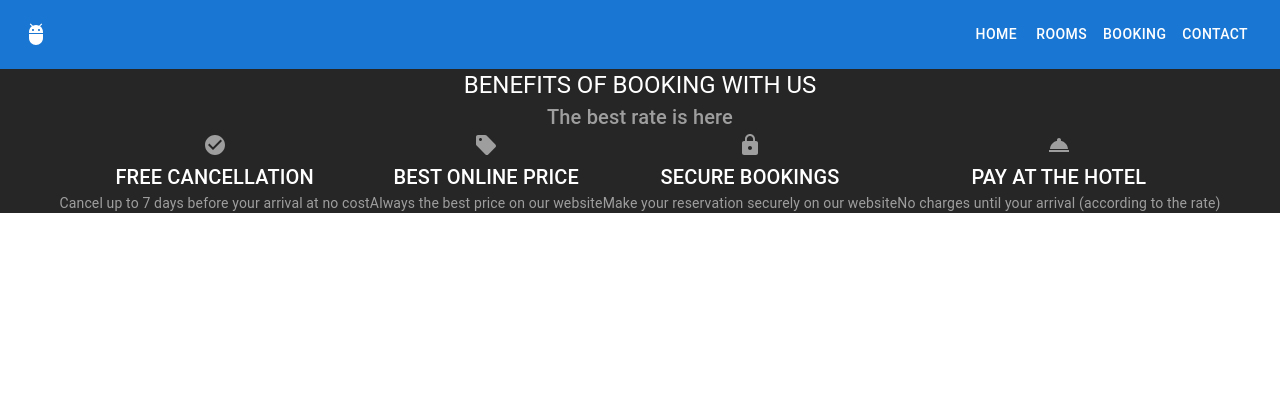
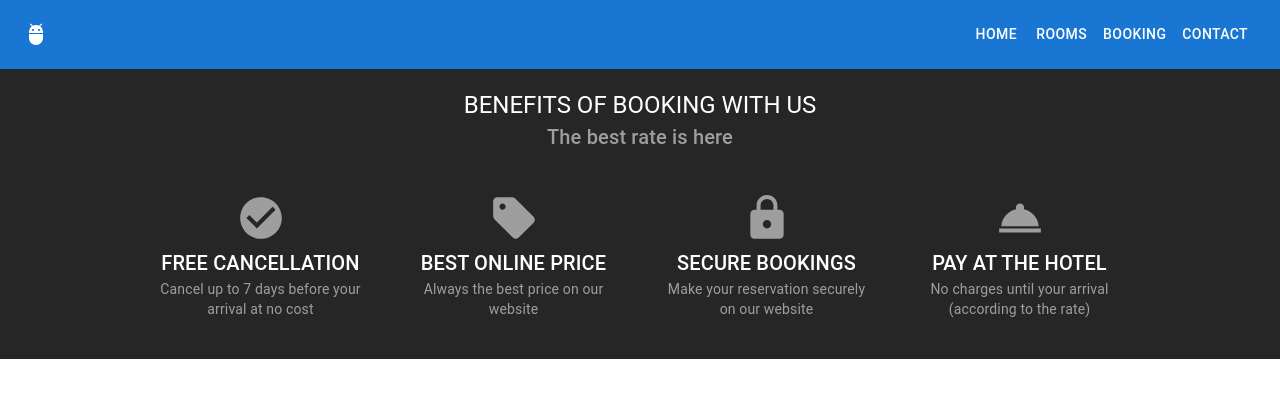
Before and after one commit to goncalhurtado/hotel-software, a React (Vite) app: page / in a window 1280 px wide. Shown: the top 398 px of the page. Built offline with nearby package versions, Linux system fonts and the light colour scheme; the HTML template or start-up script is replaced by a standard one.

Commit message:
added style to benefit component

```diff
--- a/src/components/home/Benefits.jsx
+++ b/src/components/home/Benefits.jsx
@@ -13,27 +13,27 @@ const Benefits = () => {
     {
       title: "FREE CANCELLATION",
       description: "Cancel up to 7 days before your arrival at no cost",
-      img: <CheckCircleIcon />,
+      img: <CheckCircleIcon sx={{ fontSize: "50px" }} />,
     },
     {
       title: "BEST ONLINE PRICE",
       description: "Always the best price on our website",
-      img: <SellIcon />,
+      img: <SellIcon sx={{ fontSize: "50px" }} />,
     },
     {
       title: "SECURE BOOKINGS",
       description: "Make your reservation securely on our website",
-      img: <LockIcon />,
+      img: <LockIcon sx={{ fontSize: "50px" }} />,
     },
     {
       title: "PAY AT THE HOTEL",
       description: "No charges until your arrival (according to the rate)",
-      img: <RoomServiceIcon />,
+      img: <RoomServiceIcon sx={{ fontSize: "50px" }} />,
     },
   ];
   return (
-    <Box sx={{ backgroundColor: "#262626" }}>
-      <Box>
+    <Box sx={{ backgroundColor: "#262626", padding: "20px" }}>
+      <Box sx={{ paddingBottom: "20px" }}>
         <Typography textAlign={"center"} variant="h5" color="#FFFFFF">
           BENEFITS OF BOOKING WITH US
         </Typography>
@@ -44,7 +44,7 @@ const Benefits = () => {
       <Grid container display={"flex"} justifyContent={"center"}>
         {benefits.map((benefit, index) => {
           return (
-            <Grid item key={index}>
+            <Grid item key={index} sx={{ padding: "20px" }}>
               <BenefitsItem data={benefit} />
             </Grid>
           );
--- a/src/components/home/BenefitsItem.jsx
+++ b/src/components/home/BenefitsItem.jsx
@@ -11,7 +11,14 @@ const BenefitsItem = ({ data }) => {
       <Typography textAlign={"center"} variant="h6" color="#FFFFFF">
         {data.title}
       </Typography>
-      <Typography textAlign={"center"} variant="body2" color="#9E9E9E">
+      <Typography
+        textAlign={"center"}
+        variant="body2"
+        color="#9E9E9E"
+        display={"flex"}
+        justifyContent={"center"}
+        sx={{ width: "213px" }}
+      >
         {data.description}
       </Typography>
     </Box>
```
